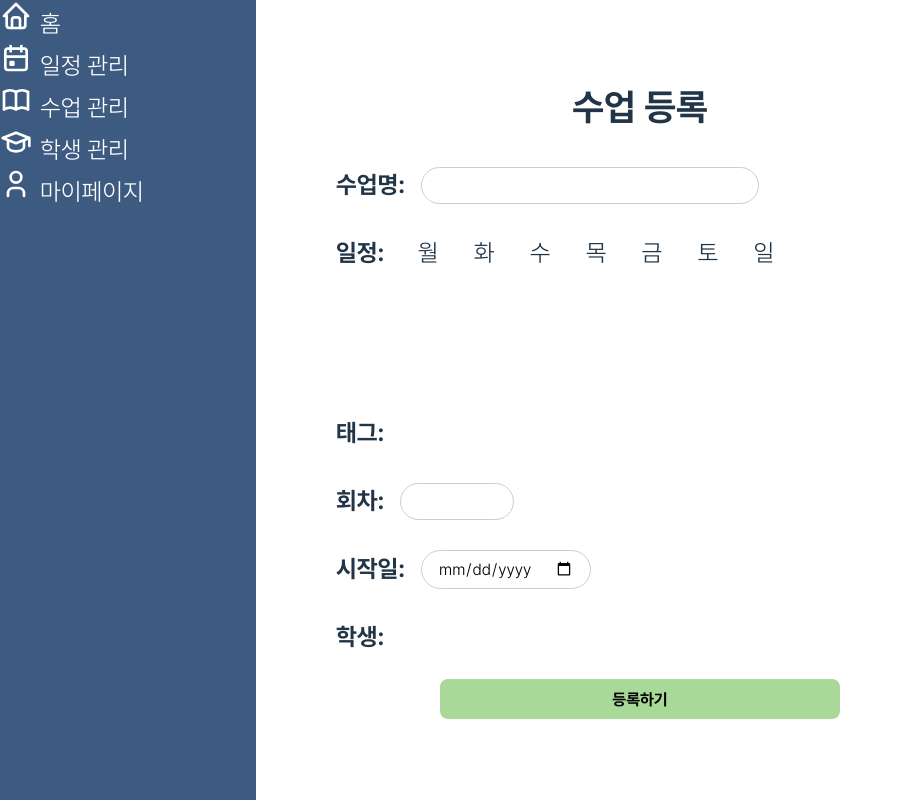
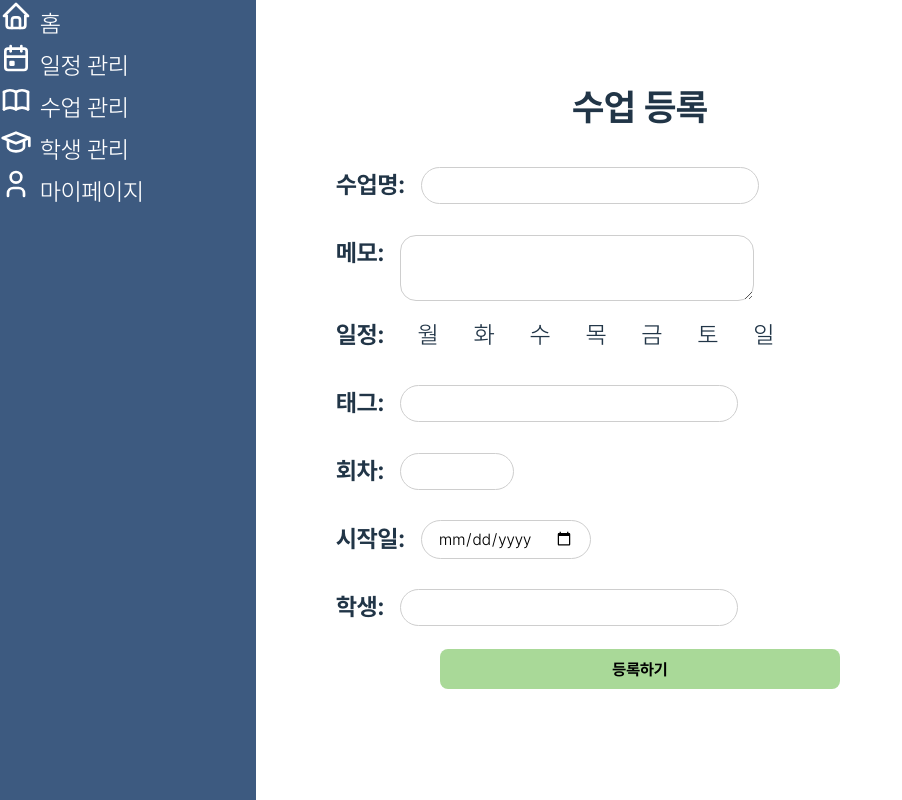
Before and after one commit to eugenieseo16/EduSetpo, a React (Vite) app in the folder frontend/: page /tutor/class/create in a window 1280 px wide. Shown: the whole page, without its empty margins (0-902 px from the left). Built offline with nearby package versions, Linux system fonts and the light colour scheme.

Commit message:
Feat : 수업 추가 페이지, 상세 페이지 연결

```diff
--- a/frontend/src/api/lessonTagApis.ts
+++ b/frontend/src/api/lessonTagApis.ts
@@ -8,7 +8,7 @@ export const readTagsByLesson = async (lessonId: number) => {
   const response = await axios.get(
     `${lessonTagApiUrls.tagByClassApiUrl}/${lessonId}`
   );
-  return response;
+  return response.data.responseData;
 };
 
 // 태그 검색
@@ -17,7 +17,7 @@ export const searchTags = async (tutorId: number, input: string) => {
   const response = await axios.get(
     `${lessonTagApiUrls.tagApiUrl}/${tutorId}/${input}`
   );
-  return response;
+  return response.data.responseData;
 };
 
 // POST
--- a/frontend/src/components/classCreate/ClassForm.module.css
+++ b/frontend/src/components/classCreate/ClassForm.module.css
@@ -4,6 +4,20 @@
 .container .className {
   display: flex;
   align-items: center;
+}
+.container .classMemo {
+  display: flex;
+}
+.container .classMemo input {
+  width: 15rem;
+}
+.container .classMemo textarea {
+  width: 20rem;
+  height: 3rem;
+  border-radius: 1rem;
+  border: solid 0.1rem #cecece;
+  padding: 0.5rem 1rem;
+  margin-top: 1rem;
 }
 .container .classSchedule {
   display: flex;
@@ -29,7 +43,21 @@
 }
 .container .classTags {
   display: flex;
+  flex-direction: column;
+}
+.container .classTags .tagInput {
+  display: flex;
   align-items: center;
+}
+.container .classTags .tagContainer {
+  display: flex;
+  margin-left: 5rem;
+}
+.container .classTags .tagContainer span {
+  font-size: 1rem;
+  background-color: lightgray;
+  padding: 0.4rem 1rem;
+  border-radius: 1rem;
 }
 .container .classSession {
   display: flex;
--- a/frontend/src/components/classCreate/ClassForm.module.scss
+++ b/frontend/src/components/classCreate/ClassForm.module.scss
@@ -8,6 +8,23 @@
   .className {
     display: flex;
     align-items: center;
+  }
+
+  .classMemo {
+    display: flex;
+    // align-items: center;
+
+    input {
+      width: 15rem;
+    }
+    textarea {
+      width: 20rem;
+      height: 3rem;
+      border-radius: 1rem;
+      border: solid 0.1rem #cecece;
+      padding: 0.5rem 1rem;
+      margin-top: 1rem;
+    }
   }
 
   .classSchedule {
@@ -39,7 +56,21 @@
 
   .classTags {
     display: flex;
-    align-items: center;
+    flex-direction: column;
+    .tagInput {
+      display: flex;
+      align-items: center;
+    }
+    .tagContainer {
+      display: flex;
+      margin-left: 5rem;
+      span {
+        font-size: 1rem;
+        background-color: lightgray;
+        padding: 0.4rem 1rem;
+        border-radius: 1rem;
+      }
+    }
   }
 
   .classSession {
--- a/frontend/src/components/classCreate/ClassForm.tsx
+++ b/frontend/src/components/classCreate/ClassForm.tsx
@@ -1,7 +1,8 @@
-import { useState } from 'react';
+import { useEffect, useState } from 'react';
 import { useNavigate } from 'react-router';
 import { LongButton } from '../common/button/Button';
 import style from './ClassForm.module.scss';
+import { searchTags } from '../../api/lessonTagApis';
 
 export const ClassForm = () => {
   const navigate = useNavigate();
@@ -14,6 +15,20 @@ export const ClassForm = () => {
   const [saturday, setSaturday] = useState(false);
   const [sunday, setSunday] = useState(false);
 
+  const [tags, setTags] = useState([]);
+
+  const searchInput = (event: any) => {
+    console.log(event.target.value);
+    fetchData(event.target.value);
+  };
+
+  async function fetchData(input: string) {
+    try {
+      const data = await searchTags(1, input);
+      setTags(data);
+    } catch (error) {}
+  }
+
   return (
     <div className={style.container}>
       <div className={style.header}>
@@ -23,6 +38,11 @@ export const ClassForm = () => {
       <div className={style.className}>
         <h3>수업명: </h3>
         <input type="text" />
+      </div>
+      <div className={style.classMemo}>
+        <h3>메모: </h3>
+        {/* <input type="text" /> */}
+        <textarea id="memo"></textarea>
       </div>
 
       <div className={style.classSchedule}>
@@ -87,82 +107,86 @@ export const ClassForm = () => {
           일
         </span>
       </div>
-
-      <div className={style.selectedSchedule}>
-        <div className={style.scheduleDay}>
+      {monday ||
+      tuesday ||
+      wednesday ||
+      thursday ||
+      friday ||
+      saturday ||
+      sunday ? (
+        <div className={style.selectedSchedule}>
           {monday ? (
-            <>
+            <div className={style.scheduleDay}>
               <span>월:</span>
               <input type="time" />
               <span>-</span>
               <input type="time" />
-            </>
+            </div>
           ) : null}
-        </div>
-        <div className={style.scheduleDay}>
           {tuesday ? (
-            <>
+            <div className={style.scheduleDay}>
               <span>화:</span>
               <input type="time" />
               <span>-</span>
               <input type="time" />
-            </>
+            </div>
           ) : null}
-        </div>
-        <div className={style.scheduleDay}>
           {wednesday ? (
-            <>
+            <div className={style.scheduleDay}>
               <span>수:</span>
               <input type="time" />
               <span>-</span>
               <input type="time" />
-            </>
+            </div>
           ) : null}
-        </div>
-        <div className={style.scheduleDay}>
           {thursday ? (
-            <>
+            <div className={style.scheduleDay}>
               <span>목:</span>
               <input type="time" />
               <span>-</span>
               <input type="time" />
-            </>
+            </div>
           ) : null}
-        </div>
-        <div className={style.scheduleDay}>
           {friday ? (
-            <>
+            <div className={style.scheduleDay}>
               <span>금:</span>
               <input type="time" />
               <span>-</span>
               <input type="time" />
-            </>
+            </div>
           ) : null}
-        </div>
-        <div className={style.scheduleDay}>
           {saturday ? (
-            <>
+            <div className={style.scheduleDay}>
               <span>토:</span>
               <input type="time" />
               <span>-</span>
               <input type="time" />
-            </>
+            </div>
           ) : null}
-        </div>
-        <div className={style.scheduleDay}>
           {sunday ? (
-            <>
+            <div className={style.scheduleDay}>
               <span>일:</span>
               <input type="time" />
               <span>-</span>
               <input type="time" />
-            </>
+            </div>
           ) : null}
         </div>
-      </div>
+      ) : null}
 
       <div className={style.classTags}>
-        <h3>태그:</h3>
+        <div className={style.tagInput}>
+          <h3>태그:</h3>
+          <input type="text" onChange={searchInput} />
+        </div>
+
+        <div className={style.tagContainer}>
+          {tags?.map((tag: any, i: number) => (
+            <div key={i}>
+              <span>{tag.tag}</span>
+            </div>
+          ))}
+        </div>
       </div>
 
       <div className={style.classSession}>
@@ -177,6 +201,7 @@ export const ClassForm = () => {
 
       <div className={style.classStudents}>
         <h3>학생:</h3>
+        <input type="text" />
       </div>
 
       <LongButton variant="success" onClick={() => navigate('/tutor/class/id')}>
--- a/frontend/src/components/classManagement/ClassCard.tsx
+++ b/frontend/src/components/classManagement/ClassCard.tsx
@@ -3,8 +3,11 @@ import { Tag } from '../common/tag/Tag';
 import { colorTheme } from '../../utils/colorThemeDataList';
 import { readLessonApi } from '../../api/lessonApis';
 import { useEffect, useState } from 'react';
+import { useNavigate } from 'react-router-dom';
 
 export const ClassCard = () => {
+  const navigate = useNavigate();
+
   const themeIdx = 7;
   const classId = 18;
 
@@ -34,6 +37,7 @@ export const ClassCard = () => {
               colorTheme[themeIdx]['color'][data.lessonId % 7]
             }`,
           }}
+          onClick={() => navigate(`/tutor/class/${data.lessonId}`)}
         >
           <div className={style.infoContainer}>
             <h1>{data.lessonName}</h1>
```
Also changed, not shown: frontend/src/pages/router.tsx (+31 -31 lines), 1 other file (tests, documents, lock files or other folders).
